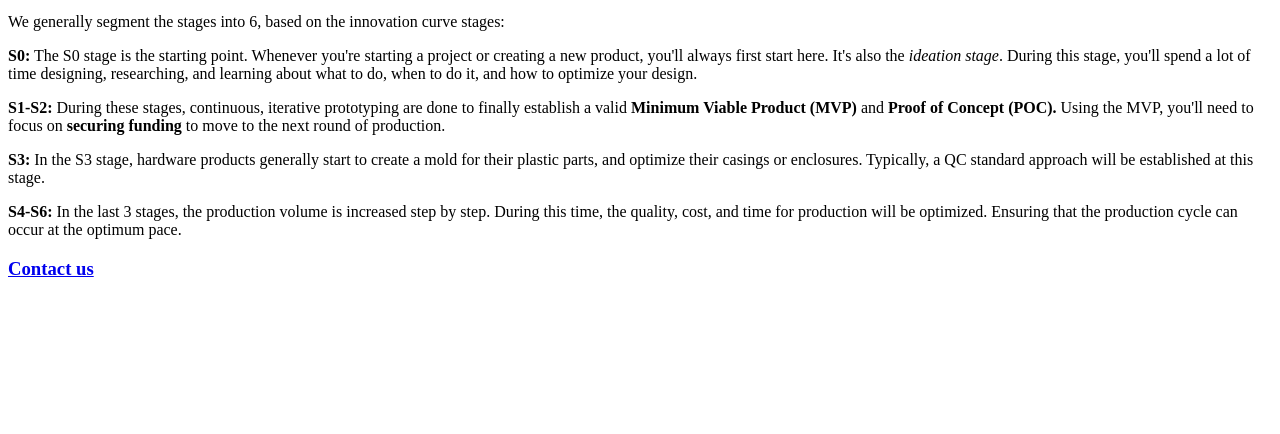
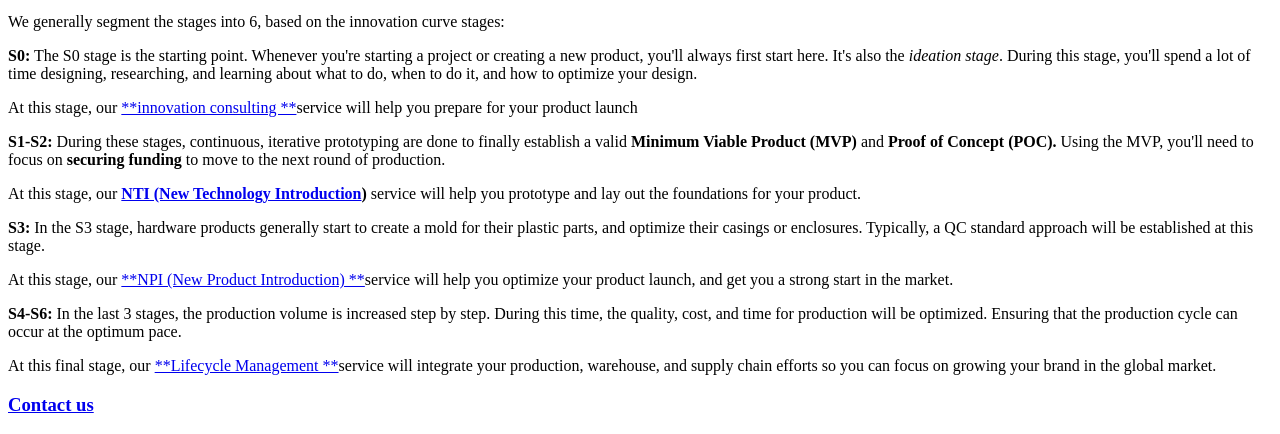
Before and after one commit to orkunzozturk/letstry, a Gatsby site: page /nsf in a window 1280 px wide. Shown: the part 391-825 px from the top of the page. Before the commit the page ends 800 px from the top, so only its background shows below. Built offline with nearby package versions, Linux system fonts and the light colour scheme; Gatsby itself is replaced by a stand-in of ours.

Commit message:
Update from Forestry.io nadya@nexpcb.com updated src/pages/nsf.mdx

```diff
--- a/src/pages/nsf.mdx
+++ b/src/pages/nsf.mdx
@@ -23,14 +23,22 @@ We generally segment the stages into 6, based on the innovation curve stages:
 
 **S0:** The S0 stage is the starting point. Whenever you're starting a project or creating a new product, you'll always first start here. It's also the _ideation stage_. During this stage, you'll spend a lot of time designing, researching, and learning about what to do, when to do it, and how to optimize your design.
 
+At this stage, our [**innovation consulting **](https://knowledgebase.nexpcb.com/articles/innovation-consulting/ "innovation consulting")service will help you prepare for your product launch
+
+
+
 **S1-S2:** During these stages, continuous, iterative prototyping are done to finally establish a valid **Minimum Viable Product (MVP)** and **Proof of Concept (POC).** Using the MVP, you'll need to focus on **securing funding** to move to the next round of production.
+
+At this stage, our [**NTI (New Technology Introduction**](https://knowledgebase.nexpcb.com/articles/new-technology-introduction-nti/ "NTI (New Technology Introduction)")**)** service will help you prototype and lay out the foundations for your product.
+
+
 
 **S3:** In the S3 stage, hardware products generally start to create a mold for their plastic parts, and optimize their casings or enclosures. Typically, a QC standard approach will be established at this stage.
 
+At this stage, our [**NPI (New Product Introduction) **](https://knowledgebase.nexpcb.com/articles/new-product-introduction-npi/ "NPI (New Product Introduction)")service will help you optimize your product launch, and get you a strong start in the market.
+
 **S4-S6:** In the last 3 stages, the production volume is increased step by step. During this time, the quality, cost, and time for production will be optimized. Ensuring that the production cycle can occur at the optimum pace.
 
-
-
-
+At this final stage, our [**Lifecycle Management **](https://knowledgebase.nexpcb.com/articles/lifecycle-management/ "Lifecycle Management")service will integrate your production, warehouse, and supply chain efforts so you can focus on growing your brand in the global market.
 
 ### [Contact us](https://www.nexpcb.com/contact-us-2020)
```
